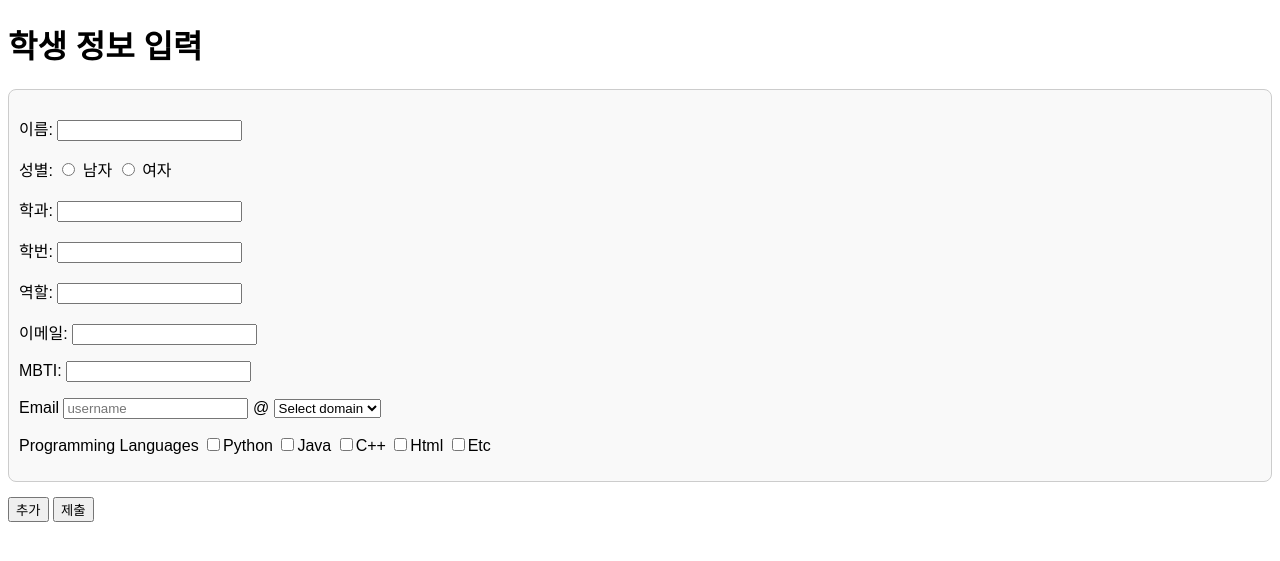
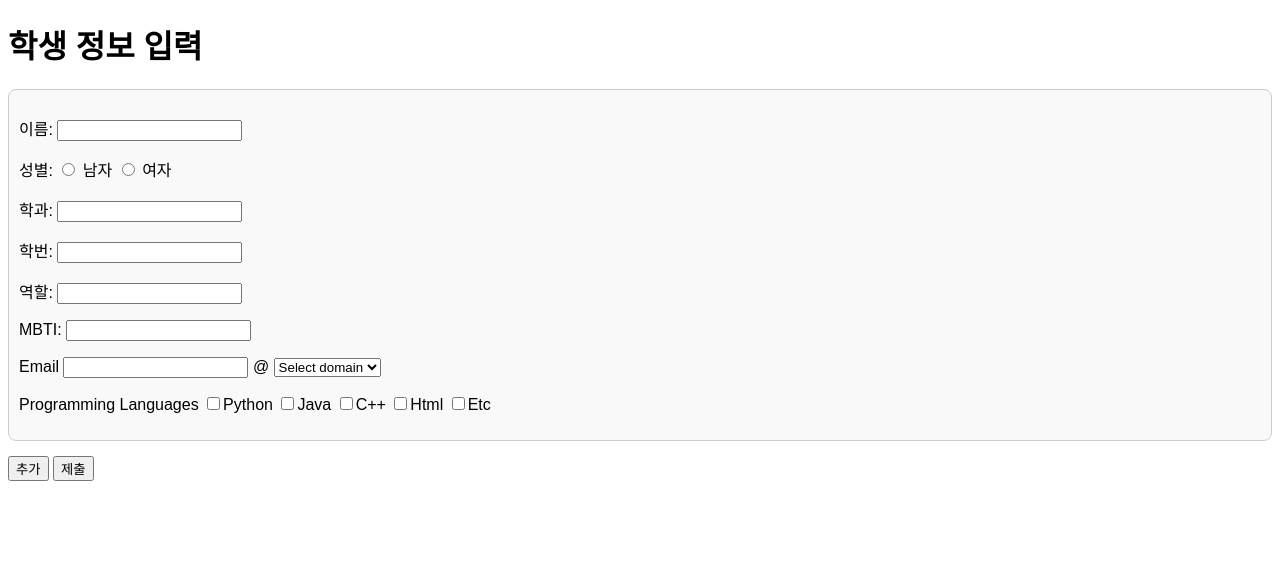
Before and after one commit to CSID-DGU/2024-2-OSSPrac-azaping-01, a Flask app: page /input in a window 1280 px wide. Shown: the top 561 px of the page. Run offline with Flask 3, Linux system fonts and the light colour scheme.

Commit message:
이메일 중복 해결

```diff
--- a/flask1/app_team.py
+++ b/flask1/app_team.py
@@ -23,13 +23,13 @@ def result():
     if request.method == 'POST':
         results = []
 
-        # 각 학생마다 데이터를 수집합니다.
         student_numbers = request.form.getlist('StudentNumber[]')
         names = request.form.getlist('name[]')
         genders = [request.form.get(f'gender{i}') for i in range(len(student_numbers))]  # 수정된 부분
         departments = request.form.getlist('department[]')
         parts = request.form.getlist('part[]')
-        emails = request.form.getlist('email[]')
+        email_id = request.form.get('email_id')
+        email_domain = request.form.get('email_domain')
         mbtis = request.form.getlist('mbti[]')
         languages = [request.form.getlist(f'languages{i}') for i in range(len(student_numbers))]
 
@@ -40,7 +40,7 @@ def result():
                 '학과': departments[i],
                 '학번': student_numbers[i],
                 '역할': parts[i],
-                'Email': emails[i],
+                'Email': f"{email_id}@{email_domain}" if email_id and email_domain else None,
                 'MBTI': mbtis[i],
                 '프로그래밍 언어': ', '.join(languages[i]) if languages[i] else 'None',
                 'images': student_images.get(student_numbers[i], "https://raw.githubusercontent.com/CSID-DGU/2024-2-OSSPrac-azaping-01/main/pic/default.jpg")
--- a/flask1/templates/app_input.html
+++ b/flask1/templates/app_input.html
@@ -30,10 +30,9 @@
                 <p>학과: <input type="text" name="department[]" required></p>
                 <p>학번: <input type="text" name="StudentNumber[]" required></p>
                 <p>역할: <input type="text" name="part[]" required></p>
-                <p>이메일: <input type="email" name="email[]" required></p>
                 <p>MBTI: <input type="text" name="mbti[]" required></p>
                 <p>Email
-                    <input type="text" name="email_id" placeholder="username" required> @
+                    <input type="text" name="email_id" required> @
                     <select name="email_domain" required>
                         <option value="">Select domain</option>
                         <option value="gmail.com">gmail.com</option>
@@ -73,7 +72,6 @@
                 <p>학과: <input type="text" name="department[]" required></p>
                 <p>학번: <input type="text" name="StudentNumber[]" required></p>
                 <p>역할: <input type="text" name="part[]" required></p>
-                <p>이메일: <input type="email" name="email[]" required></p>
                 <p>MBTI: <input type="text" name="mbti[]" required></p>
                 <p>Email
                     <input type="text" name="email_id" placeholder="username" required> @
```
